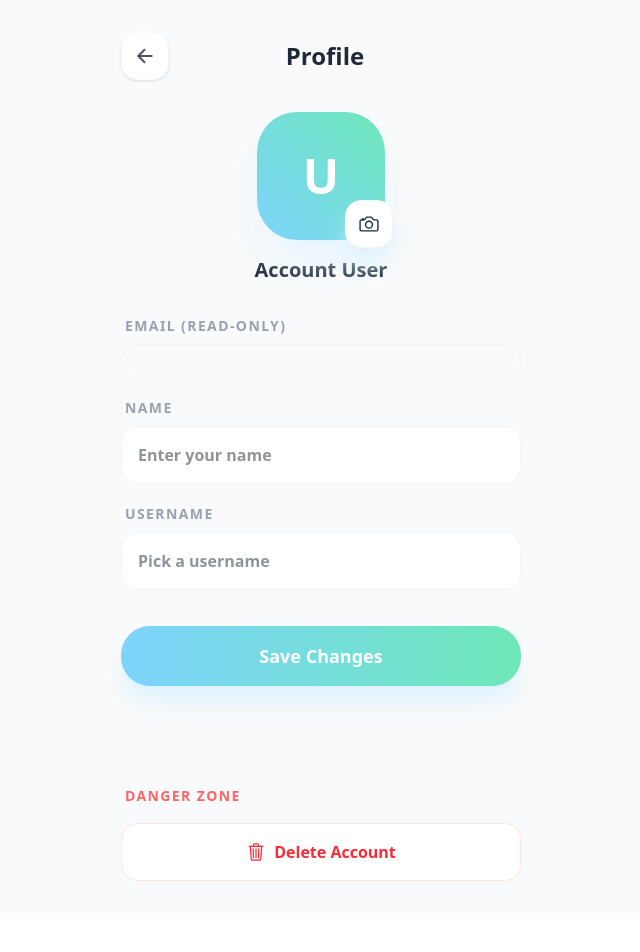
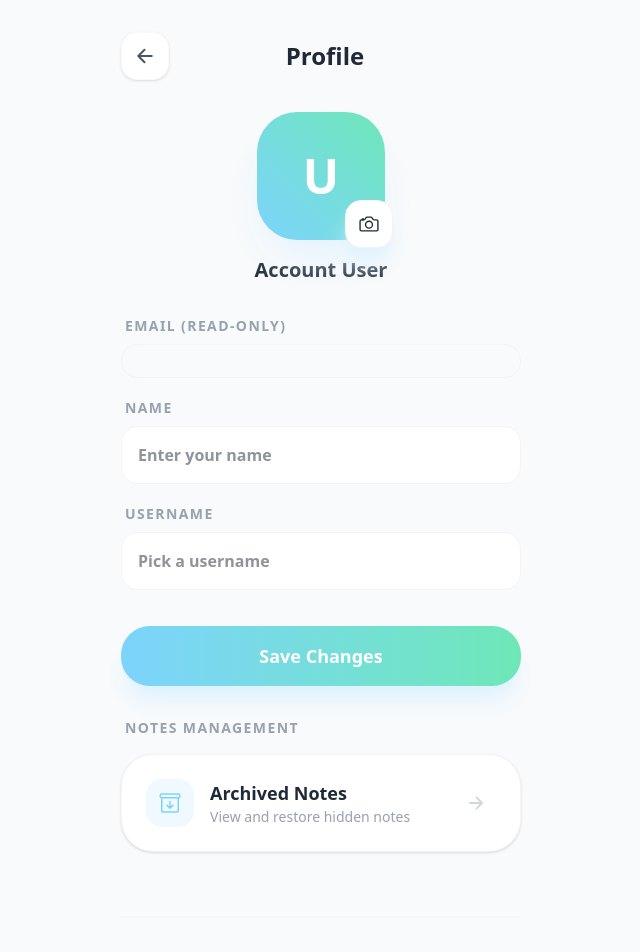
Before and after one commit to trsk269/Notes-Frontend, a Next.js app: page /profile in a window 1280 px wide. Shown: the top 952 px of the page, without its empty margins (319-959 px from the left). Before the commit the page ends 913 px from the top, so only its background shows below. Built offline with nearby package versions, Linux system fonts and the light colour scheme; no server answers.

Commit message:
Priority of archieve, pin, notify

```diff
--- /dev/null
+++ b/app/archive/page.tsx
@@ -0,0 +1,60 @@
+"use client";
+import React from "react";
+import { useRouter } from "next/navigation";
+import { IoArrowBack, IoArchiveOutline } from "react-icons/io5";
+import Results from "../../src/components/modules/Results";
+import { Note } from "../../src/types/note";
+
+export default function ArchivePage() {
+  const router = useRouter();
+
+  const handleBack = () => {
+    router.back();
+  };
+
+  const handleEditNote = (note: Note) => {
+    router.push(`/note/edit/${note._id}`);
+  };
+
+  return (
+    <main className="min-h-screen w-full bg-[#F9FAFB] flex flex-col items-center overflow-x-hidden">
+      <div className="w-full max-w-md flex flex-col gap-6 py-8 px-4 sm:px-6">
+        {/* Header */}
+        <div className="flex flex-col gap-6 animate-in fade-in slide-in-from-top-4 duration-500">
+          <div className="flex items-center gap-4">
+            <button
+              onClick={handleBack}
+              className="p-3 bg-white text-gray-600 hover:text-yellow-400 hover:bg-yellow-50 rounded-2xl transition-all duration-300 shadow-sm border border-gray-100/50"
+            >
+              <IoArrowBack size={22} />
+            </button>
+            <h1 className="text-2xl font-black text-[#1F2937]">Archive</h1>
+          </div>
+
+          <div className="p-6 bg-white border border-gray-100/80 rounded-[2rem] shadow-xl shadow-yellow-100/20 flex items-center gap-4 animate-in zoom-in-95 duration-700">
+            <div className="w-12 h-12 bg-yellow-50 text-yellow-500 rounded-2xl flex items-center justify-center shrink-0">
+              <IoArchiveOutline size={24} />
+            </div>
+            <div>
+              <h2 className="text-lg font-bold text-[#1F2937]">
+                Archived Notes
+              </h2>
+              <p className="text-sm text-gray-400 font-medium">
+                Notes stored for later
+              </p>
+            </div>
+          </div>
+        </div>
+
+        {/* Results Section */}
+        <div className="mt-4 animate-in fade-in slide-in-from-bottom-4 duration-700">
+          <Results
+            onNoteClick={handleEditNote}
+            refreshKey={0}
+            filter="archive"
+          />
+        </div>
+      </div>
+    </main>
+  );
+}
--- a/app/profile/page.tsx
+++ b/app/profile/page.tsx
@@ -8,6 +8,7 @@ import {
   IoCameraOutline,
   IoTrashOutline,
   IoCheckmarkCircleOutline,
+  IoArchiveOutline,
 } from "react-icons/io5";
 
 export default function ProfilePage() {
@@ -196,6 +197,34 @@ export default function ProfilePage() {
           </button>
         </div>
 
+        {/* Notes Management */}
+        <div className="flex flex-col gap-4 animate-in fade-in slide-in-from-bottom-10 duration-1000">
+          <label className="text-sm font-bold text-gray-400 uppercase tracking-widest pl-1">
+            Notes Management
+          </label>
+          <button
+            onClick={() => router.push("/archive")}
+            className="w-full p-6 bg-white border border-gray-100 rounded-[2rem] flex items-center justify-between group hover:border-[#7DD3FC] transition-all duration-300 shadow-sm hover:shadow-xl hover:shadow-sky-100/20"
+          >
+            <div className="flex items-center gap-4">
+              <div className="w-12 h-12 bg-sky-50 text-[#7DD3FC] rounded-2xl flex items-center justify-center group-hover:scale-110 transition-transform">
+                <IoArchiveOutline size={24} />
+              </div>
+              <div className="text-left">
+                <h3 className="text-lg font-bold text-[#1F2937]">
+                  Archived Notes
+                </h3>
+                <p className="text-sm text-gray-400 font-medium">
+                  View and restore hidden notes
+                </p>
+              </div>
+            </div>
+            <div className="w-10 h-10 flex items-center justify-center text-gray-300 group-hover:text-[#7DD3FC] transition-colors">
+              <IoArrowBack size={20} className="rotate-180" />
+            </div>
+          </button>
+        </div>
+
         {/* Danger Zone */}
         <div className="mt-8 border-t border-gray-100 pt-8 animate-in fade-in slide-in-from-bottom-10 duration-1000">
           <label className="text-sm font-bold text-red-400 uppercase tracking-widest pl-1">
```
